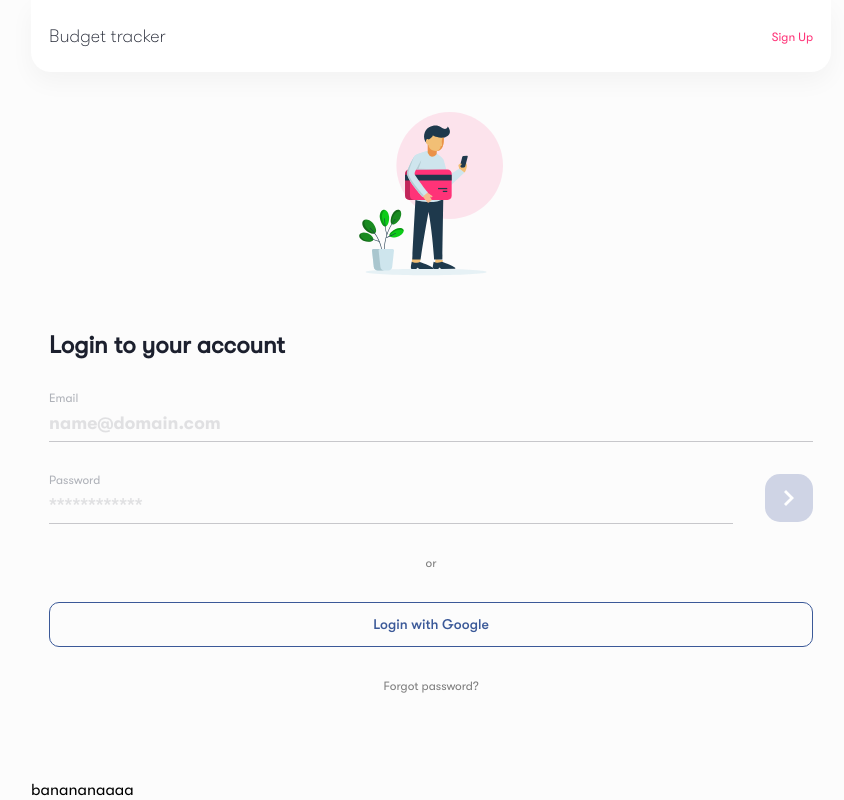
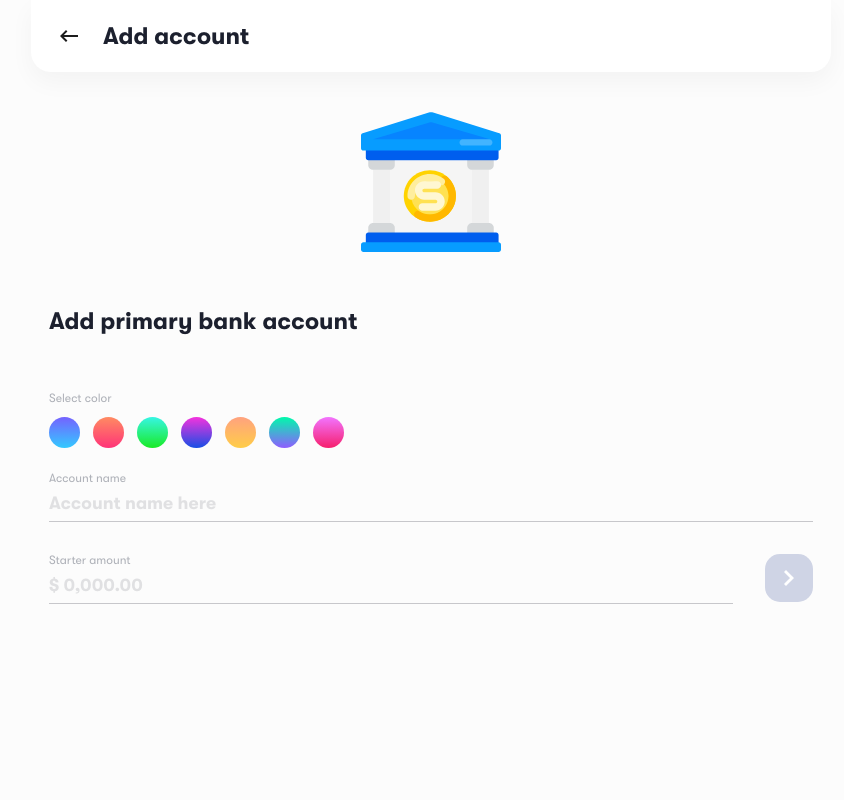
Before and after one commit to habibmustafa/Wallet, a React (Vite) app: page / in a window 1280 px wide. Before the commit this address led to /login. Shown: the whole page, without its empty margins (209-1053 px from the left). Built offline with nearby package versions, Linux system fonts and the light colour scheme.

Commit message:
add account page

```diff
--- a/dev-dist/sw.js
+++ b/dev-dist/sw.js
@@ -82,7 +82,7 @@ define(['./workbox-5357ef54'], (function (workbox) { 'use strict';
     "revision": "3ca0b8505b4bec776b69afdba2768812"
   }, {
     "url": "index.html",
-    "revision": "0.n0vn32bkh3o"
+    "revision": "0.np24a5tgrl8"
   }], {});
   workbox.cleanupOutdatedCaches();
   workbox.registerRoute(new workbox.NavigationRoute(workbox.createHandlerBoundToURL("index.html"), {
--- a/src/App.scss
+++ b/src/App.scss
@@ -44,6 +44,8 @@ h3,
 h4 {
   line-height: 116.667%;
   user-select: none;
+  font-family: $font600;
+  font-weight: 600;
 }
 
 a {
--- /dev/null
+++ b/src/components/colorPicker/index.tsx
@@ -0,0 +1,44 @@
+import Container from "../container";
+import "./style.scss"
+
+type colorPickerProps = {
+  className?: string;
+  margin?: string;
+  padding?: string;
+  width?: string;
+  colors?: any[];
+  value?: number;
+  onChangeColor?: any;
+};
+
+const ColorPicker = ({
+  className,
+  margin,
+  padding,
+  width,
+  colors,
+  value,
+  onChangeColor
+}: colorPickerProps) => {
+
+  return (
+    <Container
+      className={`customColorPicker ${className}`}
+      margin={margin}
+      padding={padding}
+      style={{ maxWidth: width, width: "100%" }}
+    >
+      {colors?.map((item, index) => (
+        <div
+          key={index}
+          className={`color ${item.id === value ? "selected" : ""}`}
+          style={{ background: item.color }}
+          onClick={() => onChangeColor(item.id)}
+        ></div>
+      ))}
+
+    </Container>
+  );
+};
+
+export default ColorPicker;
--- /dev/null
+++ b/src/components/colorPicker/style.scss
@@ -0,0 +1,19 @@
+@import "~/assets/styles/variables.scss";
+
+.customColorPicker {
+  display: flex;
+  align-items: center;
+  justify-content: flex-start;
+  gap: 13px;
+
+  .color {
+    width: 31px;
+    height: 31px;
+    border-radius: 50%;
+
+    &.selected {
+      border: 1px solid white;
+      outline: 2px solid $black;
+    }
+  }
+}
--- /dev/null
+++ b/src/components/colorPickerUseForm/index.tsx
@@ -0,0 +1,59 @@
+import Container from "../container";
+import CustomLabel from "../customLabel";
+import { Controller, useFormContext } from "react-hook-form";
+import ColorPicker from "../colorPicker";
+
+type colorPickerProps = {
+  name: string;
+  className?: string;
+  label?: string;
+  margin?: string;
+  padding?: string;
+  width?: string;
+  colors?: any[];
+  value?: number;
+  onChangeColor?: any;
+};
+
+const ColorPickerUseForm = ({
+  name = "",
+  className,
+  label,
+  margin,
+  padding,
+  width,
+  colors,
+}: colorPickerProps) => {
+  const { control } = useFormContext();
+
+  return (
+    <Container
+      className={`${className}`}
+      margin={margin}
+      padding={padding}
+      style={{ maxWidth: width, width: "100%" }}
+    >
+      {label && <CustomLabel margin="0 0 3px 0">{label}</CustomLabel>}
+
+      <Controller
+        name={name}
+        control={control}
+        render={({ field }) => (
+          <ColorPicker
+            colors={colors}
+            value={field.value}
+            onChangeColor={(id: number) => {
+              field.onChange(id);
+            }}
+          />
+        )}
+      />
+
+      {/* {isInvalid && (
+        <CustomMessage text={inputErrors?.error?.message} status="error" />
+      )} */}
+    </Container>
+  );
+};
+
+export default ColorPickerUseForm;
--- a/src/components/customLabel/style.scss
+++ b/src/components/customLabel/style.scss
@@ -7,4 +7,8 @@
   font-weight: 400;
   font-size: 12px;
   line-height: 116.667%;
+
+  h1 {
+    font-family: inherit;
+  }
 }
--- a/src/pages/addAccount/index.tsx
+++ b/src/pages/addAccount/index.tsx
@@ -1,17 +1,84 @@
 // import AppBar from "~/components/appBar";
 import Container from "~/components/container";
 import { ReactComponent as Bank } from "~/assets/images/bank.svg";
+import { ReactComponent as RightButton } from "~/assets/icons/right-button.svg";
 import "./style.scss";
+import CustomAppBar from "~/components/appBar";
+import { FormProvider, useForm } from "react-hook-form";
+import Heading from "~/components/heading";
+import { Grid } from "@mui/material";
+import InputUseForm from "~/components/inputUseForm";
+import IconButton from "~/components/iconButton";
+import { useNavigate } from "react-router-dom";
+import ColorPicker from "~/components/colorPicker";
+import ColorPickerUseForm from "~/components/colorPickerUseForm";
 
 const AddAccount = () => {
+  const methods = useForm();
+  const navigate = useNavigate();
+  const { accountName, amount, color } = methods.watch();
+
+  console.log(color);
+
+
   return (
     <Container className="add-account">
-      {/* <AppBar title="Add account" search={false} /> */}
-      <Container className="add-account-container">
-        <Bank />
+      <CustomAppBar title="Add account" search={false} />
+      <Container
+        className="add-account-container"
+        padding="40px 18px"
+        maxWidth="800px"
+      >
+        {/* Image */}
+        <Bank style={{ minHeight: "64px" }} />
+
+        {/* Input form */}
+        <FormProvider {...methods}>
+          <Grid container gap={4} sx={{ marginTop: "24px" }}>
+            <Grid item xs={12} maxWidth={"264px"} mb={3}>
+              <Heading>Add primary bank account</Heading>
+            </Grid>
+            <Grid item xs={12}>
+              <ColorPickerUseForm label="Select color" name="color" colors={colors} />
+            </Grid>
+            <Grid item xs={12}>
+              <InputUseForm
+                label="Account name"
+                name="accountName"
+                placeholder="Account name here"
+              />
+            </Grid>
+            <Grid item xs={12} display="flex" gap={4}>
+              <InputUseForm
+                label="Starter amount"
+                name="amount"
+                placeholder="$ 0,000.00"
+              />
+              <IconButton
+                onClick={methods.handleSubmit((data) => {
+                  console.log(data);
+                  navigate("/");
+                })}
+                disabled={!accountName || !amount}
+              >
+                <RightButton />
+              </IconButton>
+            </Grid>
+          </Grid>
+        </FormProvider>
       </Container>
     </Container>
   );
 };
 
 export default AddAccount;
+
+const colors = [
+  { id: 1, color: "linear-gradient(180deg, #7562FF 0%, #33C9FF 100%)" },
+  { id: 2, color: "linear-gradient(180deg, #FF8B62 0%, #FF3378 100%)" },
+  { id: 3, color: "linear-gradient(180deg, #36F6E4 0%, #19EA25 100%)" },
+  { id: 4, color: "linear-gradient(180deg, #F433DD 0%, #174EE5 100%)" },
+  { id: 5, color: "linear-gradient(180deg, #FFA27F 0%, #FFCD48 100%)" },
+  { id: 6, color: "linear-gradient(180deg, #00FAAB 0%, #8F5DFF 100%)" },
+  { id: 7, color: "linear-gradient(180deg, #F274FF 0%, #F61F6D 100%)" },
+];
--- a/src/pages/addAccount/style.scss
+++ b/src/pages/addAccount/style.scss
@@ -1,4 +1,12 @@
 .add-account {
-  overflow-y: auto; /* Dikey kaydırma etkin */
-  scroll-snap-type: y mandatory; /* Kaydırma noktalarını etkinleştir */
+  display: grid;
+  grid-template-rows: auto minmax(0, 1fr);
+
+  &-container {
+    overflow: auto;
+    display: flex;
+    flex-direction: column;
+    align-items: center;
+    gap: 32px;
+  }
 }
--- a/src/pages/auth/login/index.tsx
+++ b/src/pages/auth/login/index.tsx
@@ -34,7 +34,7 @@ const Login = () => {
         maxWidth="800px"
       >
         {/* Image */}
-        <LoginImage style={{ minHeight: "164px" }} />
+        <LoginImage style={{ minHeight: "64px" }} />
 
         {/* Input form */}
         <FormProvider {...methods}>
--- a/src/pages/auth/register/index.tsx
+++ b/src/pages/auth/register/index.tsx
@@ -35,7 +35,7 @@ const Register = () => {
         maxWidth="800px"
       >
         {/* Image */}
-        <LoginImage  style={{ minHeight: "164px" }}/>
+        <LoginImage style={{ minHeight: "64px" }}/>
 
         {/* Input form */}
         <FormProvider {...methods}>
--- a/src/redux/reducers/auth.ts
+++ b/src/redux/reducers/auth.ts
@@ -2,7 +2,7 @@ import { createSlice } from "@reduxjs/toolkit";
 
 const initialState = {
   // auth
-  isAuth: false,
+  isAuth: true,
 };
 const auth = createSlice({
   name: "auth",
--- a/src/routes/MainRoutes.tsx
+++ b/src/routes/MainRoutes.tsx
@@ -4,19 +4,19 @@ import InnerRoute from "./InnerRoute";
 import PublicRoute from "./PublicRoute";
 import ProtectRoute from "./ProtectRoute";
 import Download from "~/pages/download";
-import AddAccount from "~/pages/addAccount";
 import { Suspense, lazy } from "react";
 const Login = lazy(() => import("~/pages/auth/login"));
 const Register = lazy(() => import("~/pages/auth/register"));
 const Stat = lazy(() => import("~/pages/stat"));
+const AddAccount = lazy(() => import("~/pages/addAccount"));
 
 const MainRoutes = () => {
   return (
     <>
-    {/* fallback={<Loading opacity="full" open={true} />} */}
-      <Suspense >
-      <Routes>
-        {/* !!!Check Public Route */}
+      {/* fallback={<Loading opacity="full" open={true} />} */}
+      <Suspense>
+        <Routes>
+          {/* !!!Check Public Route */}
           <Route path="/login" element={<PublicRoute />}>
             <Route path="" element={<Login />} />
           </Route>
@@ -25,14 +25,14 @@ const MainRoutes = () => {
           </Route>
           <Route path="/" element={<ProtectRoute />}>
             <Route path="/" element={<InnerRoute />}>
-              <Route path="/" element={<Stat />} />
+              <Route path="/" element={<AddAccount />} />
+              {/* <Route path="/" element={<Stat />} /> */}
             </Route>
           </Route>
           <Route path="/download" element={<Download />} />
-          <Route path="/add-account" element={<AddAccount />} />
           {/* <Route path="*" element={<Navigate to="/home" />} /> */}
-        {/*<Route path="/*" element={<NotFound/>}/>*/}
-      </Routes>
+          {/*<Route path="/*" element={<NotFound/>}/>*/}
+        </Routes>
       </Suspense>
     </>
   );
```
Also changed, not shown: src/assets/images/bank.svg.
